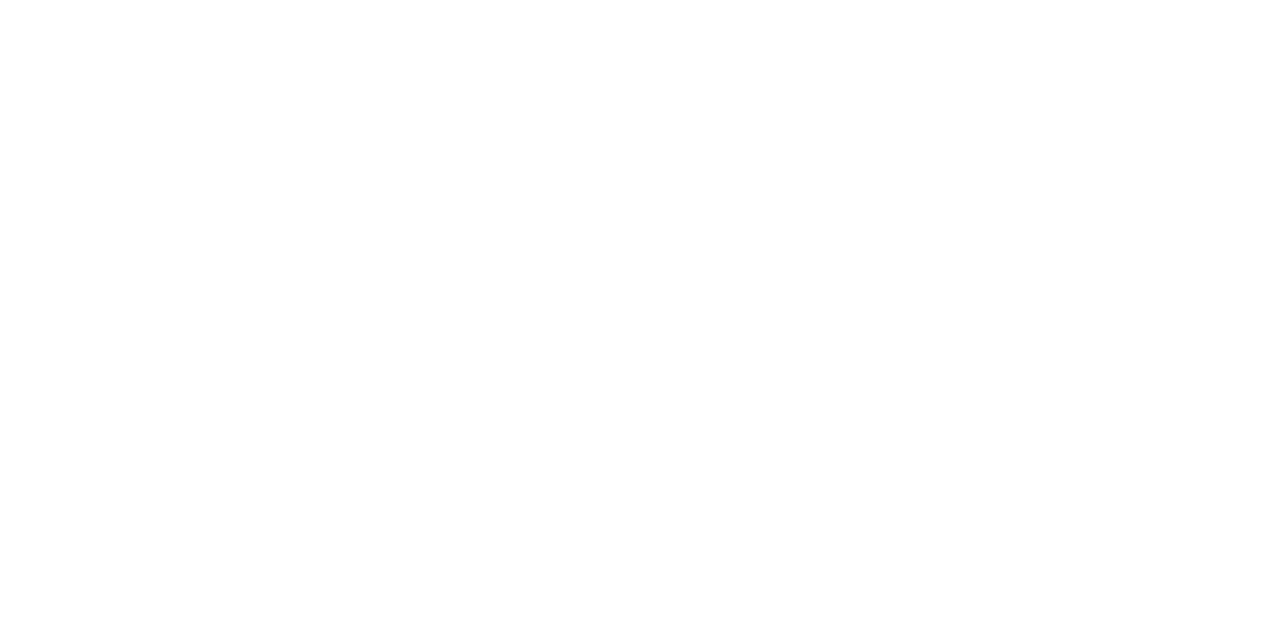
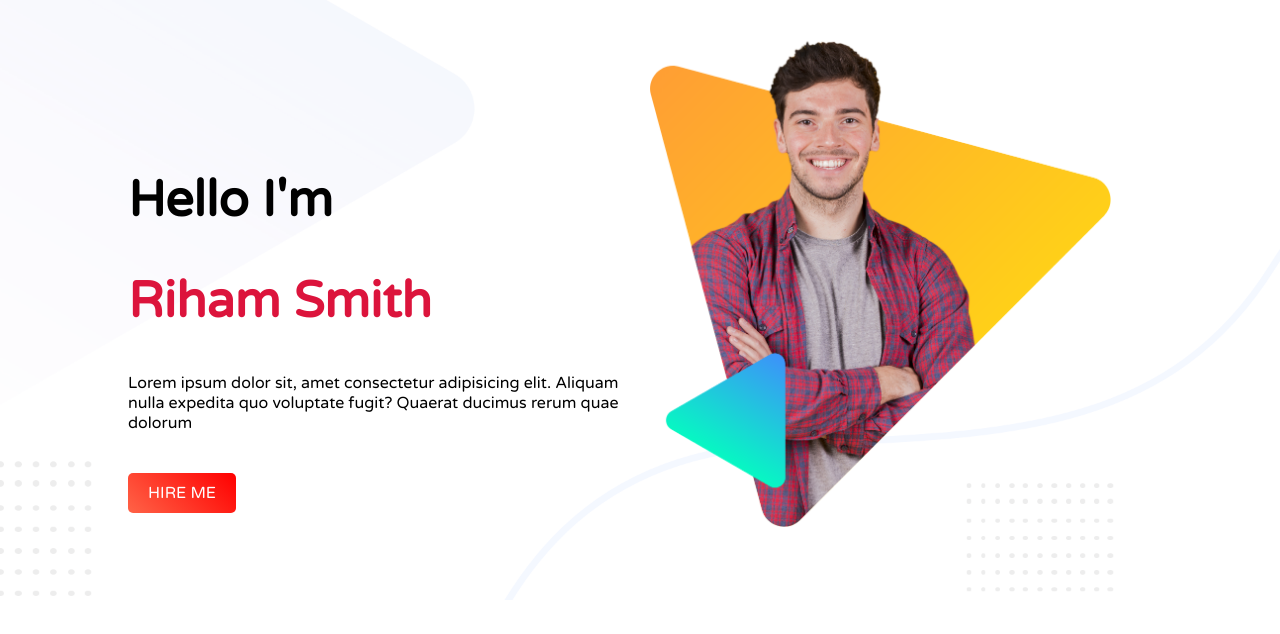
Before and after one commit to riham5477/personal-website, a plain HTML site: page index.html in a window 1280 px wide. Drawn offline with Linux system fonts and the light colour scheme.

Commit message:
1st section

```diff
--- a/index.html
+++ b/index.html
@@ -3,7 +3,30 @@
   <head>
     <meta charset="UTF-8" />
     <meta name="viewport" content="width=device-width, initial-scale=1.0" />
-    <title>Document</title>
+    <title>Personal Website</title>
+    <link rel="stylesheet" href="style.css" />
+    <link rel="preconnect" href="https://fonts.googleapis.com" />
+    <link rel="preconnect" href="https://fonts.gstatic.com" crossorigin />
+    <link
+      href="https://fonts.googleapis.com/css2?family=Poppins:wght@300&family=Roboto:wght@300&family=Ubuntu:wght@300&family=Varela+Round&display=swap"
+      rel="stylesheet" />
   </head>
-  <body></body>
+  <body>
+    <section class="header">
+      <div class="half-width one">
+        <h1>Hello I'm</h1>
+        <h1><span class="prime_name">Riham Smith</span></h1>
+        <p>
+          Lorem ipsum dolor sit, amet consectetur adipisicing elit. Aliquam
+          nulla expedita quo voluptate fugit? Quaerat ducimus rerum quae dolorum
+        </p>
+        <a class="button" target="_blank" href="https://www.youtube.com"
+          >HIRE ME</a
+        >
+      </div>
+      <div class="half-width">
+        <img src="images/peter.png" alt="" />
+      </div>
+    </section>
+  </body>
 </html>
--- a/style.css
+++ b/style.css
@@ -0,0 +1,45 @@
+body {
+  font-family: "Poppins", sans-serif;
+  font-family: "Roboto", sans-serif;
+  font-family: "Ubuntu", sans-serif;
+  font-family: "Varela Round", sans-serif;
+  margin: 0;
+}
+
+.half-width {
+  float: left;
+  width: 40%;
+  margin-right: 10px;
+  margin-top: 40px;
+}
+
+.half-width img {
+  width: 90%;
+}
+.prime_name {
+  color: crimson;
+}
+.half-width h1 {
+  font-size: 50px;
+}
+.one {
+  margin-left: 10%;
+  margin-top: 10%;
+}
+.button {
+  background-image: linear-gradient(45deg, tomato, red);
+  padding: 10px 20px;
+  margin-top: 20px;
+  text-decoration: none;
+  color: white;
+  border-radius: 5px;
+}
+
+.one p {
+  margin-bottom: 50px;
+}
+.header {
+  height: 600px;
+  background-image: url("images/header-bg.png");
+  background-size: 100%;
+}
```
